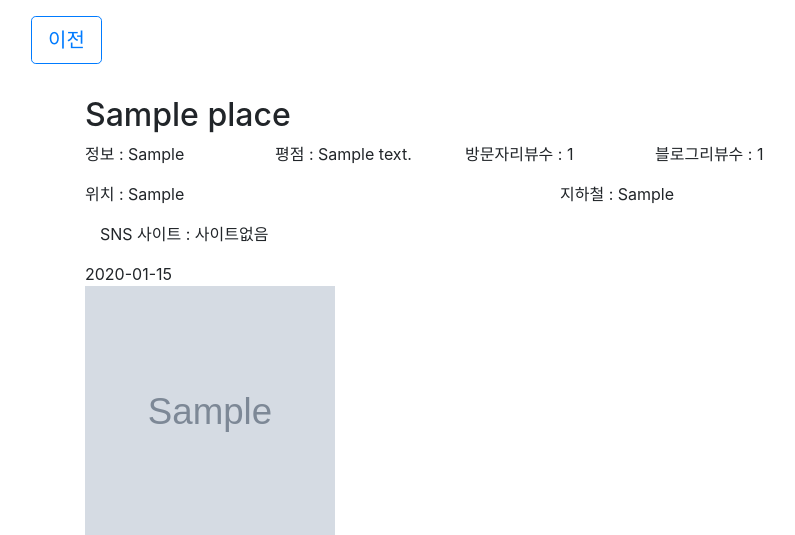
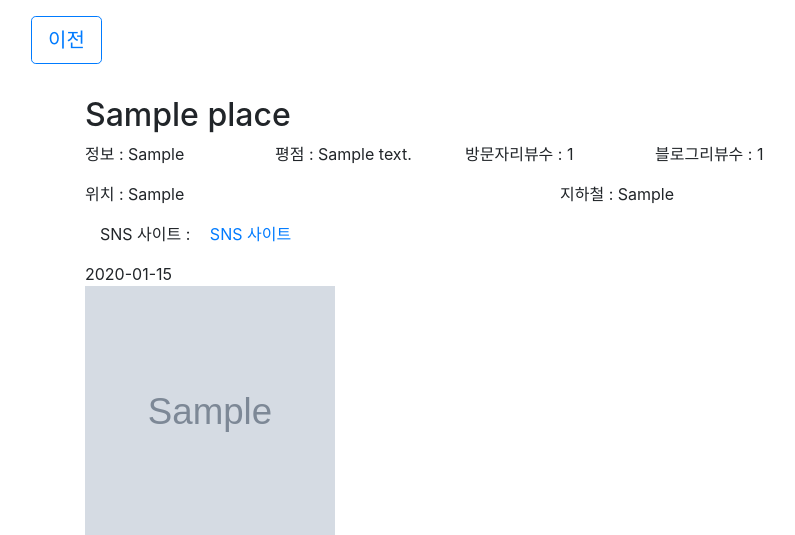
Before and after one commit to wnstjd5408/Django-board, a Django app: page /locations/place/1 in a window 1280 px wide. Shown: the top 535 px of the page, without its empty margins (0-795 px from the left). Run offline with Django 3.2, Linux system fonts and the light colour scheme; tables that the repository leaves empty hold one stand-in row (values such as "Sample post"); grey boxes marked "Sample" are stand-in pictures; parts of the project's set-up code (start-up, migrations or seed data) failed here and were passed over; some libraries are stand-ins or nearby versions.

Commit message:
template 수정

```diff
--- a/Django-board/board/templates/place/placedetail.html
+++ b/Django-board/board/templates/place/placedetail.html
@@ -42,7 +42,7 @@
             </div>
         </div>
         <div class="col-4">
-            {% if place_sns_site %}
+            {% if place.place_sns_site %}
             <p>
                 SNS 사이트 : <a href = "{{place.place_sns_site}}" role="button" class="col-auto text-center">SNS 사이트</a>
             </p>
```
